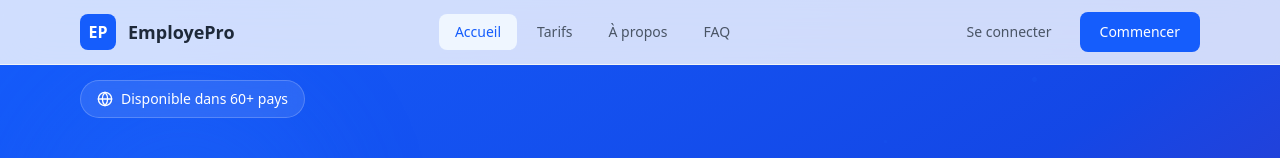
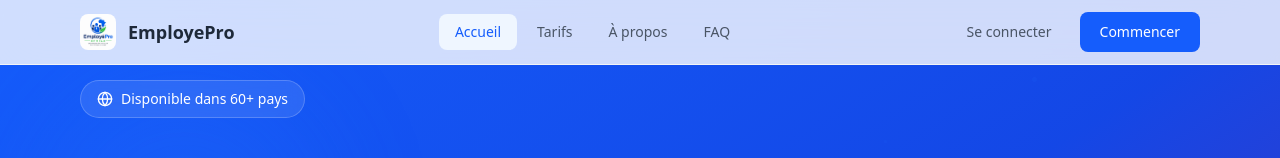
Before and after one commit to MrOnesim/EmployePro, a React (Vite) app: page / in a window 1280 px wide. Shown: the top 158 px of the page. Built offline with nearby package versions, Linux system fonts and the light colour scheme.

Commit message:
fix: logo dans PublicNav (navbar landing)

```diff
--- a/src/components/PublicNav.tsx
+++ b/src/components/PublicNav.tsx
@@ -20,9 +20,7 @@ export default function PublicNav() {
       <div className="max-w-6xl mx-auto px-4">
         <div className="flex items-center justify-between h-16">
           <Link to="/" className="flex items-center space-x-3">
-            <div className="w-9 h-9 bg-blue-600 rounded-lg flex items-center justify-center">
-              <span className="text-white font-bold">EP</span>
-            </div>
+            <img src="/images/logo.png" alt="EmployéPro" className="w-9 h-9 rounded-lg object-cover" />
             <span className="font-bold text-gray-800 text-lg">EmployePro</span>
           </Link>
 
```
